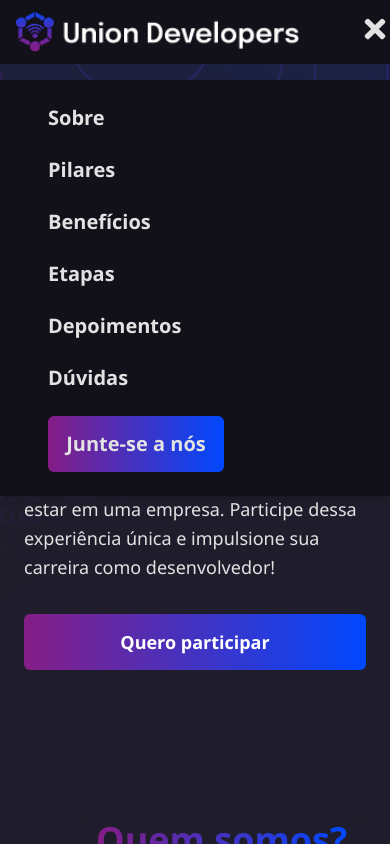
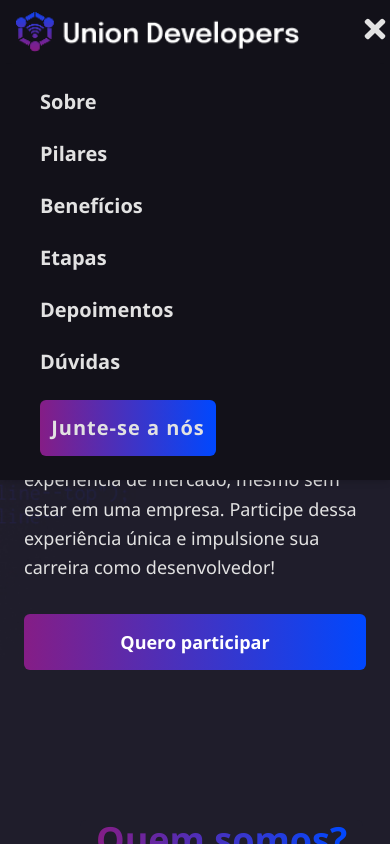
Before and after one commit to adrianemaciel/desafio-union-developers, a Next.js app: page / in a window 390 px wide. Both pictures are taken after a click on the button 375 px from the left and 29 px from the top of the page. Shown: the top 844 px of the page. Built offline with nearby package versions, Linux system fonts and the light colour scheme.

Commit message:
fix: adjust positioning and padding in mobile menu for better layout

```diff
--- a/src/components/MenuMobile.tsx
+++ b/src/components/MenuMobile.tsx
@@ -15,8 +15,8 @@
       </button>
 
       {menuOpen && (
-        <div className="absolute top-20 left-0 w-full bg-primary shadow-md">
-          <div className="flex flex-col items-start px-12 space-y-6 py-6 text-xl text-secondary font-bold ">
+        <div className="absolute top-16 left-0 w-full bg-primary shadow-md">
+          <div className="flex flex-col items-start px-10 space-y-6 py-6 text-xl text-secondary font-bold ">
             <Link href="#sobre" onClick={() => setMenuOpen(false)}>
               Sobre
             </Link>
@@ -41,7 +41,9 @@
               onClick={() => setMenuOpen(false)}
             >
               <button>
-                <span className="text-secondary font-bold">Junte-se a nós</span>
+                <span className="text-secondary font-bold tracking-wider">
+                  Junte-se a nós
+                </span>
               </button>
             </Link>
           </div>
```
